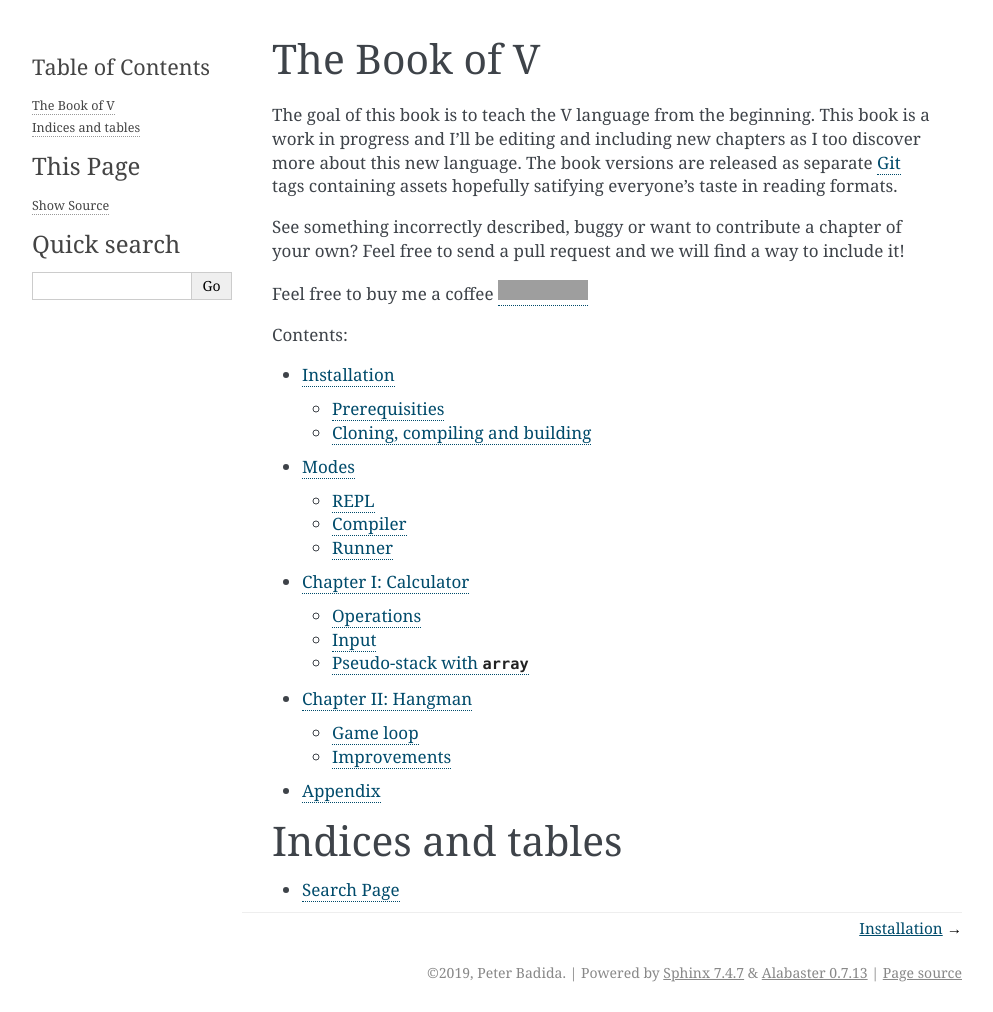
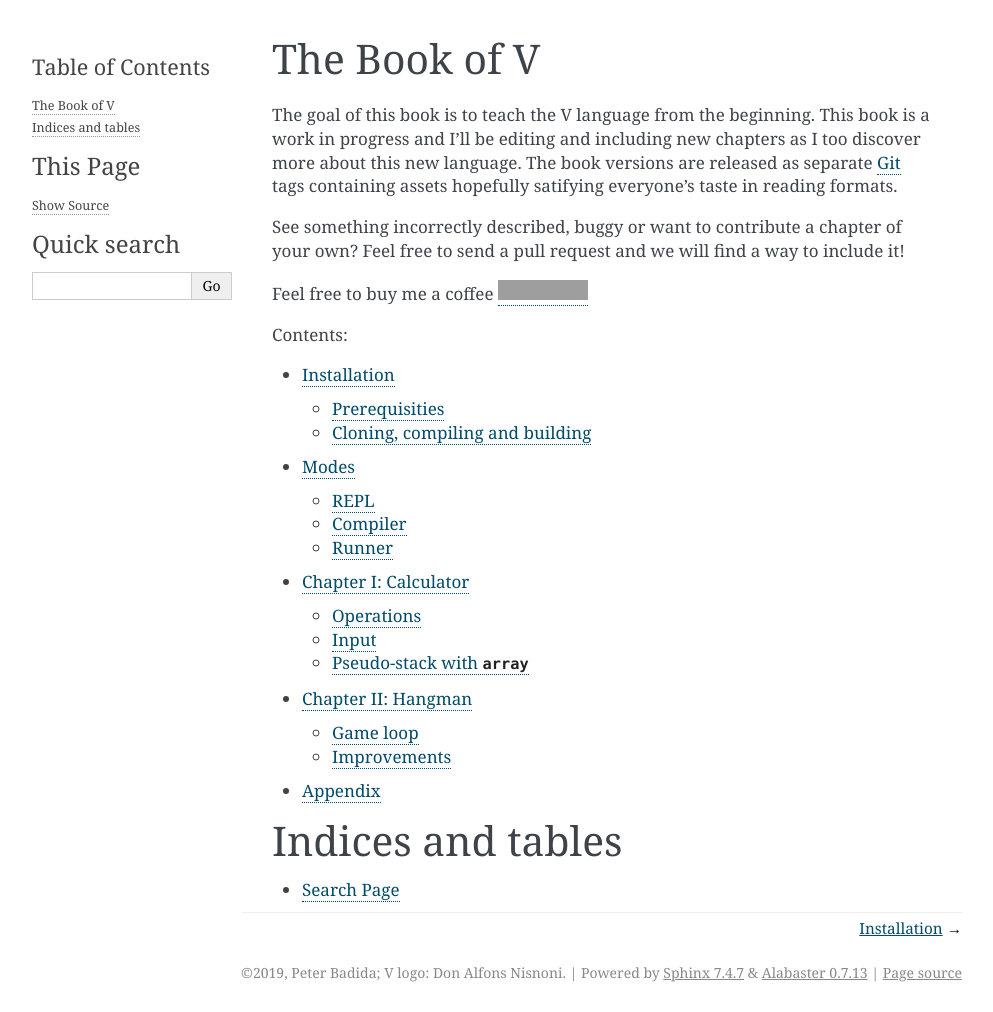
Before and after one commit to KeyWeeUsr/the-book-of-v, a Sphinx documentation site: the page built from source/index.rst, in a window 1280 px wide and 1012 px high. Shown: the whole window, without its empty margins (148-1141 px from the left). Built offline with Sphinx 7.4.7, drawn with Linux system fonts in a browser that asks for light colours; grey boxes are pictures that could not be loaded.

Commit message:
[ADD] Add V logo creator to copyright

```diff
--- a/source/conf.py
+++ b/source/conf.py
@@ -18,7 +18,7 @@
 # -- Project information -----------------------------------------------------
 
 project = 'The Book of V'
-copyright = '2019, Peter Badida'
+copyright = '2019, Peter Badida; V logo: Don Alfons Nisnoni'
 author = 'Peter Badida'
 
 # The full version, including alpha/beta/rc tags
```
